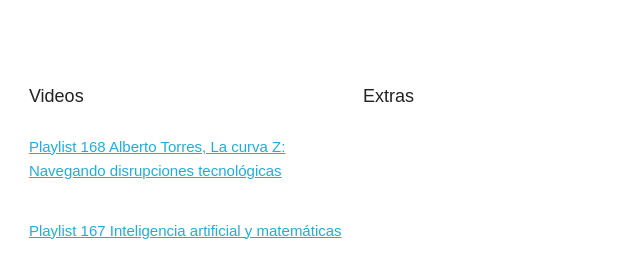
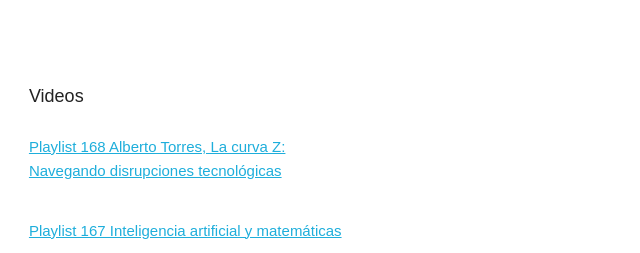
Before and after one commit to gustavolau/gustavolau.github.io, a plain HTML site: page index.html in a window 1280 px wide. Shown: the part 249-502 px from the top of the page, 497-1137 px from the left. Drawn offline with Linux system fonts and the light colour scheme.

Commit message:
Index updated

```diff
--- a/index.html
+++ b/index.html
@@ -63,7 +63,6 @@
 						<tr>
 							<td style="border:none;"><font size="4">Resúmenes</font></td>
 							<td style="border:none;"><font size="4">Videos</font></td>
-							<td style="border:none;"><font size="4">Extras</font></td>
 						</tr>
 						<tr>
 							<td style="border:none;"><a href="https://drive.google.com/file/d/1Qj2cfM07SOp0NmekLhEYDF1fvT9brjpz/view?usp=sharing">2026-11-21 Alberto Torres, La curva Z: Navegando disrupciones tecnológicas</td>
```
